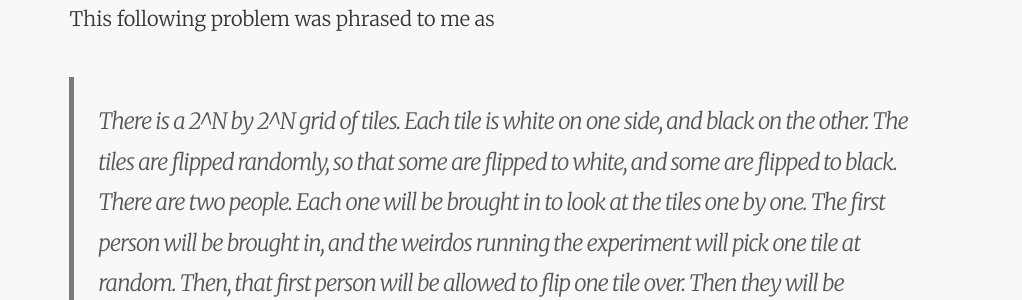
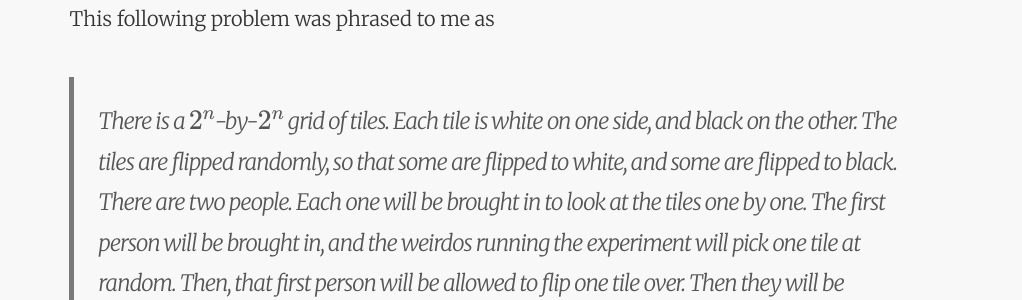
Before and after one commit to tmanderson/tmanderson.github.io, a Jekyll site: the page built from _posts/2019-01-19-the-impossible-tiling-problem.md, in a window 1280 px wide and 900 px high. Shown: the part 217-517 px from the top of the window, without its empty margins (129-1151 px from the left). Built offline with Jekyll 4.4.1, drawn with Linux system fonts in a browser that asks for light colours; our own code applies the rules of GitHub Pages for plain Markdown files; formulas are drawn with MathJax 3; some of the changed text lies outside the part shown.

Commit message:
Formatting

```diff
--- a/_posts/2019-01-19-the-impossible-tiling-problem.md
+++ b/_posts/2019-01-19-the-impossible-tiling-problem.md
@@ -12,7 +12,7 @@ tags:
 
 This following problem was phrased to me as
 
-> There is a 2^N by 2^N grid of tiles. Each tile is white on one side, and black on the other. The tiles are flipped randomly, so that some are flipped to white, and some are flipped to black.
+> There is a $2^n$-by-$2^n$ grid of tiles. Each tile is white on one side, and black on the other. The tiles are flipped randomly, so that some are flipped to white, and some are flipped to black.
 > There are two people. Each one will be brought in to look at the tiles one by one.
 > The first person will be brought in, and the weirdos running the experiment will pick one tile at random.
 > Then, that first person will be allowed to flip one tile over.
```
